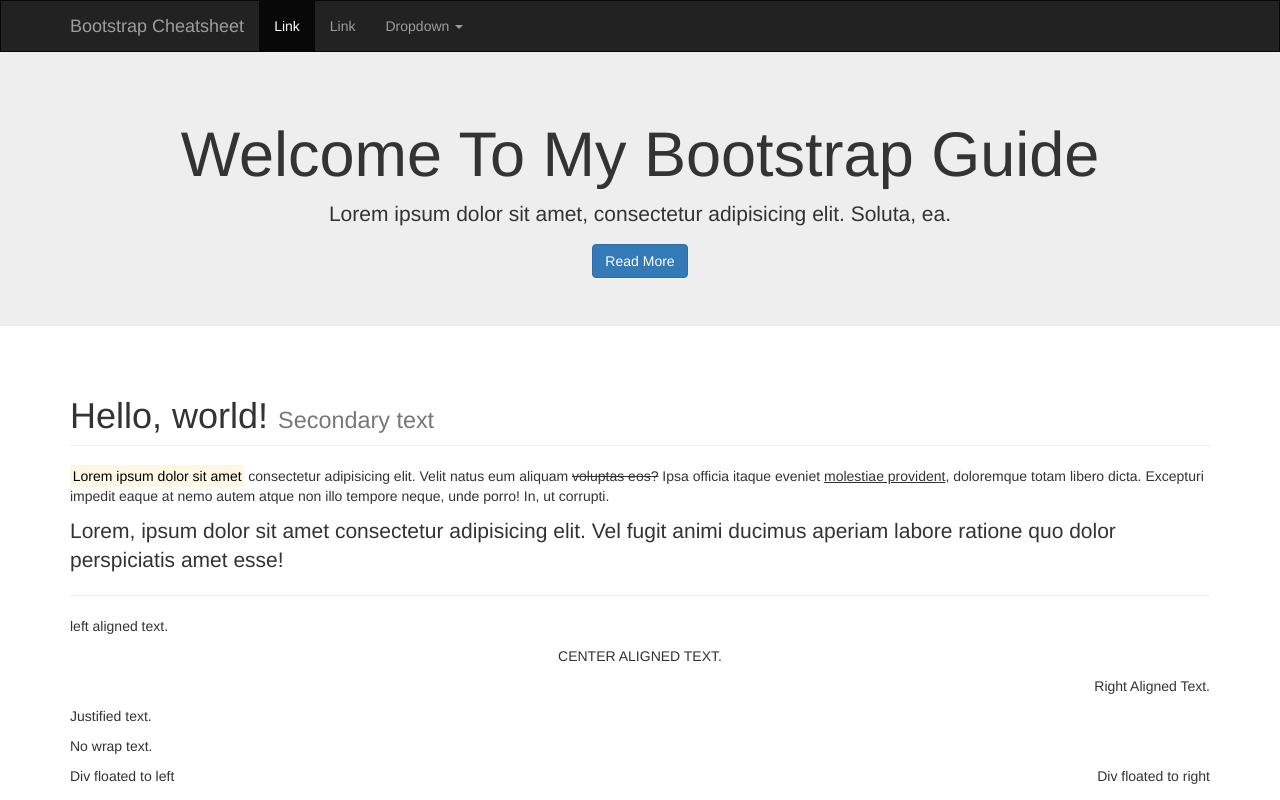
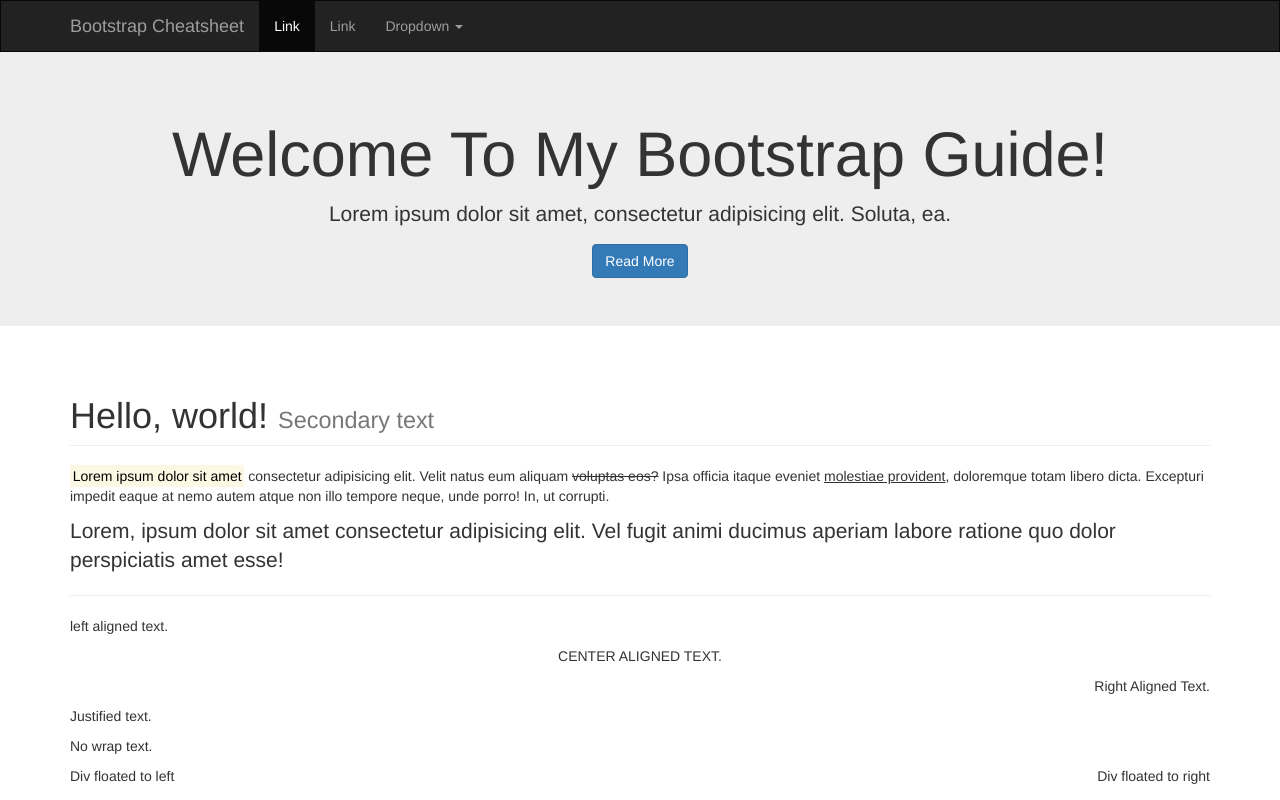
Before and after one commit to martinezgabe/cheatsheets, a plain HTML site: page index.html in a window 1280 px wide. Shown: the top 800 px of the page. Drawn offline with nearby package versions, Linux system fonts and the light colour scheme.

Commit message:
made changes

```diff
--- a/index.html
+++ b/index.html
@@ -64,7 +64,7 @@
         <!--JUMBOTRON-->
         <div class="jumbotron text-center">
             <div class="container">
-                <h1>Welcome To My Bootstrap Guide</h1>
+                <h1>Welcome To My Bootstrap Guide!</h1>
                 <p>Lorem ipsum dolor sit amet, consectetur adipisicing elit. Soluta, ea.</p>
                 <a href="#" class="btn btn-primary">Read More</a>
             </div>
```
